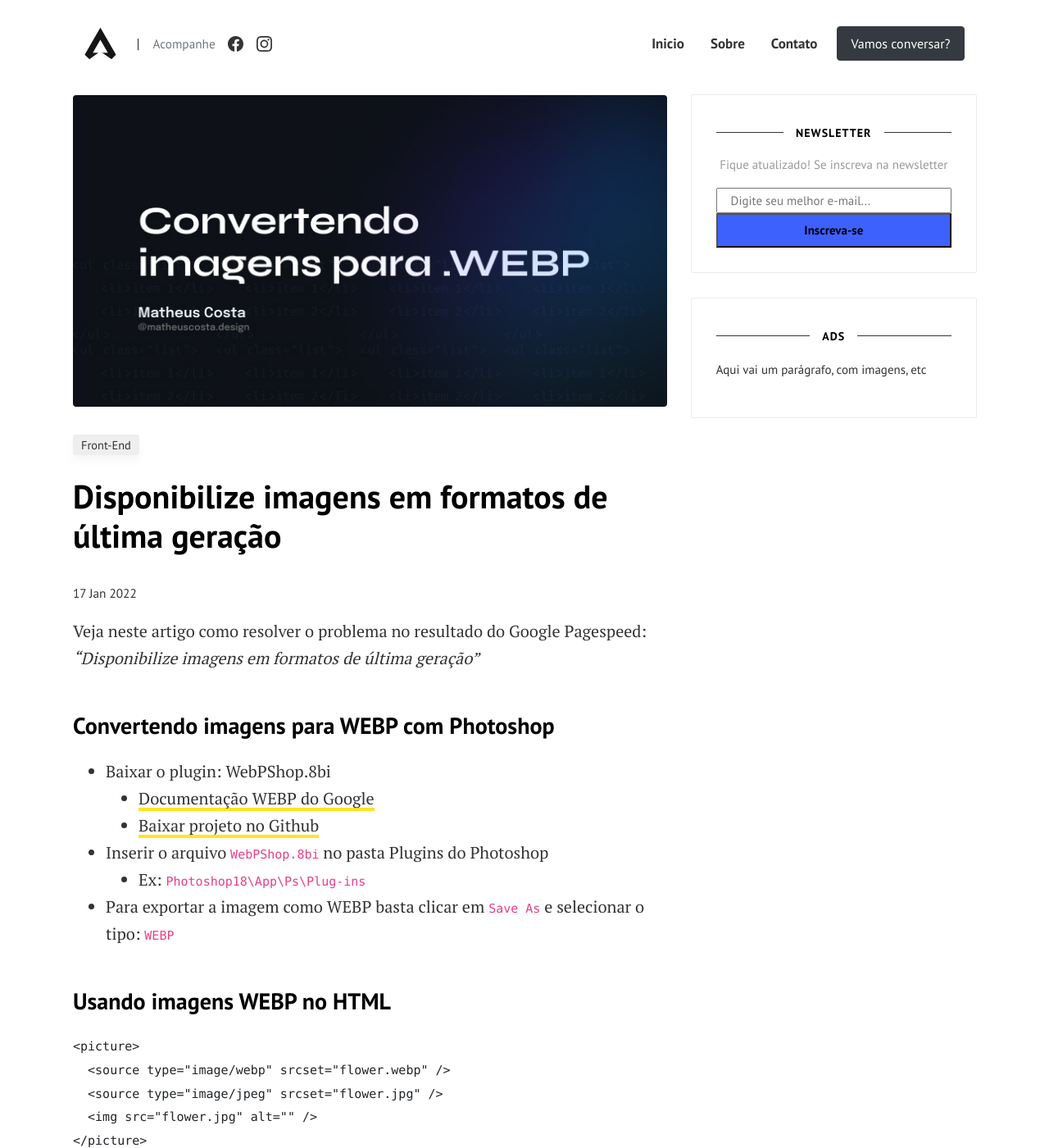
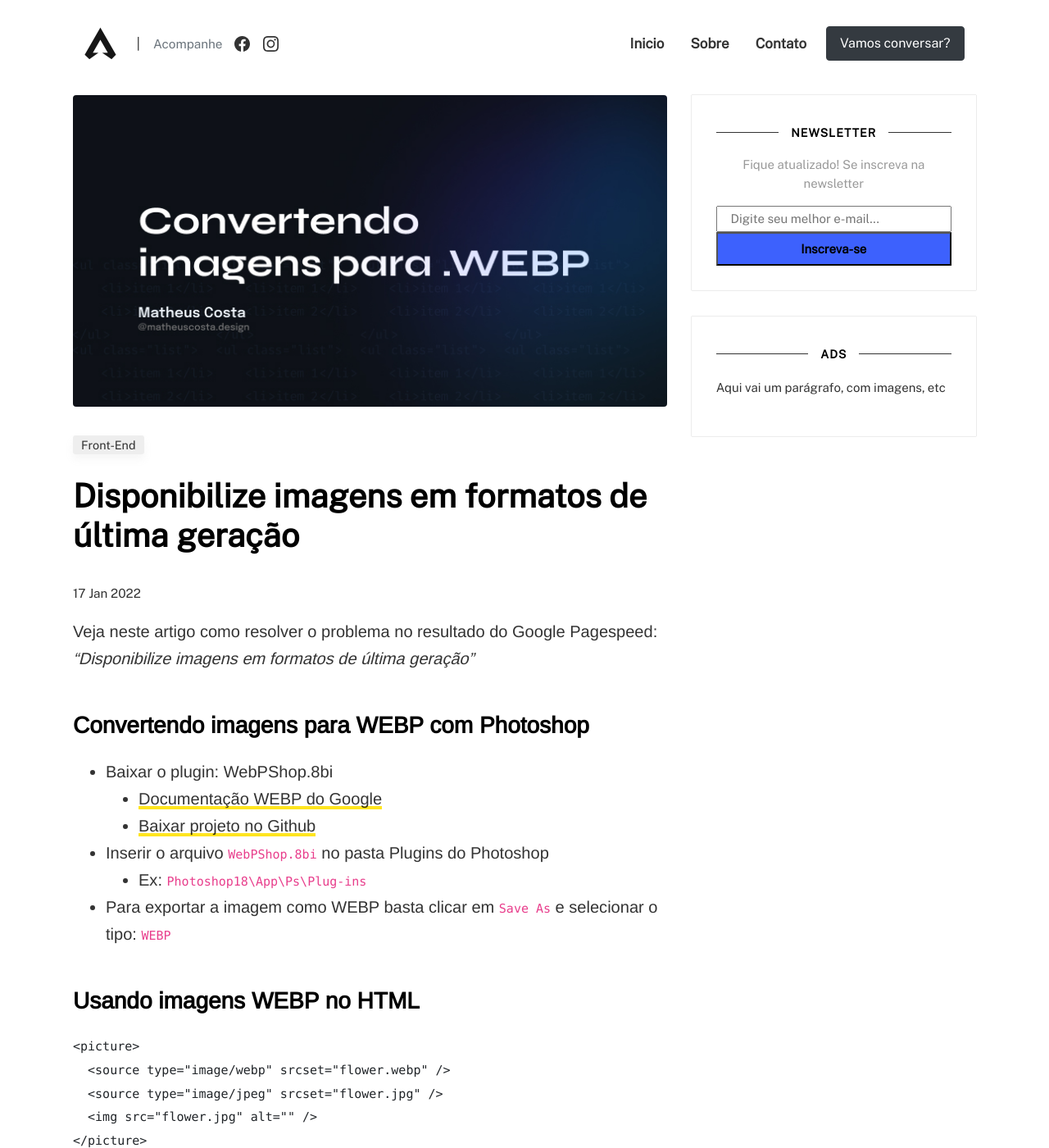
Before and after one commit to matheuscostadesign/blog, a Jekyll site: the page built from _posts/2022-01-17-disponibilize-imagens-em-formatos-de-ultima-geracao.md, in a window 1280 px wide and 1400 px high. Shown: the whole window at 82% size. Built offline with Jekyll 4.4.1, drawn with Linux system fonts in a browser that asks for light colours; comment, search, counter and statistics services are not loaded.

Commit message:
Ajuste fontes

```diff
--- a/assets/css/theme.scss
+++ b/assets/css/theme.scss
@@ -8,8 +8,8 @@ $blue:    #3d61fd !default;
 
 @import 'bootstrap/bootstrap';
 
-@import url('https://fonts.googleapis.com/css2?family=PT+Sans:wght@400;700&display=swap');
-@import url('https://fonts.googleapis.com/css2?family=PT+Serif:wght@400;700&display=swap');
+@import url('https://fonts.googleapis.com/css2?family=Public+Sans&display=swap');
+@import url('https://fonts.googleapis.com/css2?family=Arimo&display=swap');
 
 /* add additional CSS rules below */
 html {
@@ -20,7 +20,7 @@ body {
     background:#fff;
     font-size:17px;
     transition: all 200ms linear;
-    font-family: "PT Sans",sans-serif;
+    font-family: 'Public Sans', sans-serif;
     line-height:1.7;
     color: #333;
     overflow-x:hidden;
@@ -28,8 +28,9 @@ body {
 
 }
 .serif-font {
-    font-family:PT Serif;
+    font-family: 'Arimo', sans-serif;
 }
+
 @media (max-width: 1366px) {
     .container-xl, .container-lg, .container-md, .container-sm, .container {
         width:90%;
@@ -543,7 +544,7 @@ background-color: #fff;
 
 .article-post .h1, .article-post .h2, .article-post .h3, .article-post .h4, .article-post .h5, .article-post .h6, .article-post h1, .article-post h2, .article-post h3, .article-post h4, .article-post h5, .article-post h6 {
     font-weight: 600;
-    font-family: PT Sans;
+    font-family: 'Arimo', sans-serif;
     margin-top: 3rem;
 }
 
```
